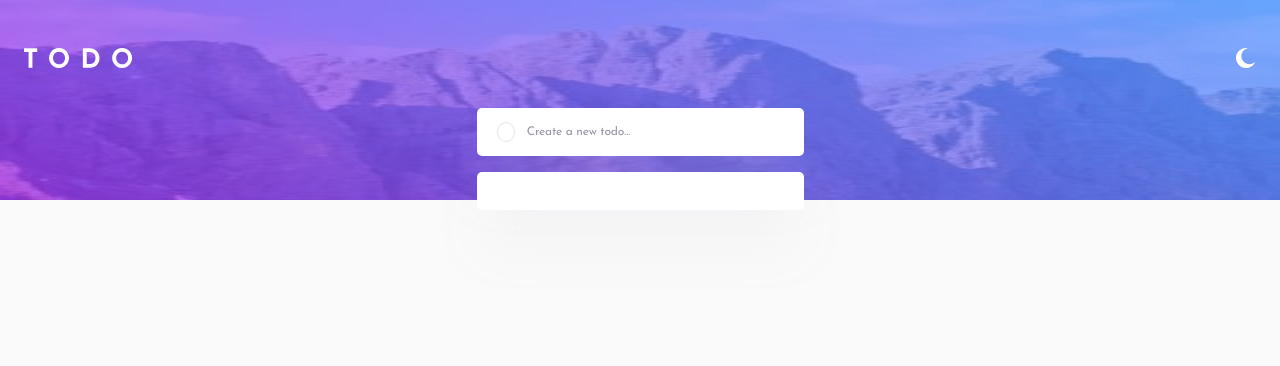
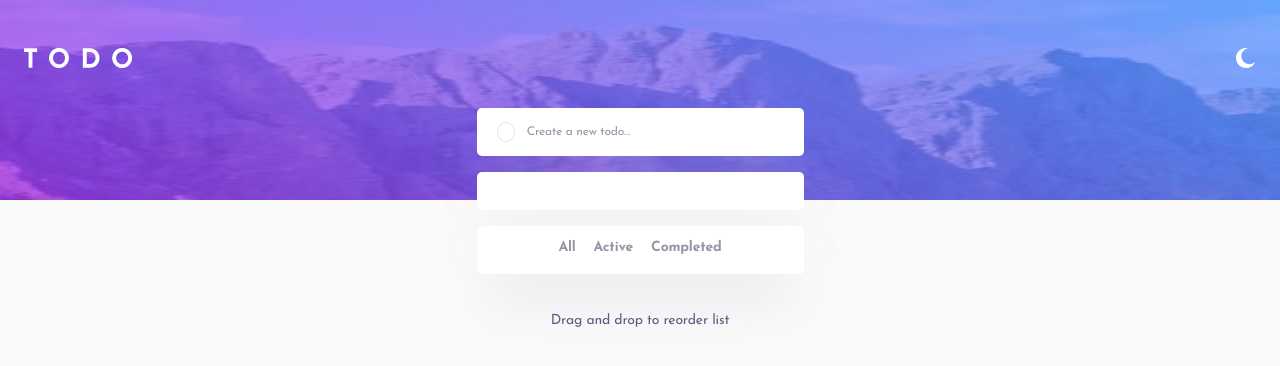
Before and after one commit to achiewe/Todo-app, a React (Vite) app: page / in a window 1280 px wide. Shown: the top 366 px of the page. Built offline with nearby package versions, Linux system fonts and the light colour scheme.

Commit message:
add new component control panel and update code

```diff
--- a/src/App.tsx
+++ b/src/App.tsx
@@ -26,7 +26,6 @@ const MainContainer = styled.div<{ darkMode: boolean }>`
   align-items: flex-start;
   justify-content: flex-start;
   background-image: url(${BgMobileLight});
-
   padding: 0 24px;
   background-repeat: no-repeat;
   background-size: 100% 200px;
--- /dev/null
+++ b/src/components/ControlPanel.tsx
@@ -0,0 +1,42 @@
+import styled from "styled-components";
+import { useSelector } from "react-redux";
+import { Mode } from "../store/redux";
+
+const ControlPanel = (): JSX.Element => {
+  const darkMode = useSelector((redux: Mode) => redux.Mode.gloomy);
+  return (
+    <MainControl darkMode={darkMode}>
+      <h2> All</h2>
+      <h2>Active</h2>
+      <h2>Completed</h2>
+    </MainControl>
+  );
+};
+
+const MainControl = styled.div<{ darkMode: boolean }>`
+  width: 100%;
+  display: flex;
+  justify-content: center;
+  align-items: center;
+  flex-direction: row;
+  background-color: ${(props) => (props.darkMode ? "#25273D" : "#ffffff")};
+  padding: 15px 0 19px 0;
+  border-radius: 5px;
+  width: 327px;
+  margin-bottom: 24px;
+  box-shadow: ${(props) =>
+    props.darkMode
+      ? "0px 35px 50px -15px rgba(0, 0, 0, 0.5)"
+      : "0px 35px 50px -15px rgba(194, 195, 214, 0.5)"};
+  gap: 18px;
+
+  h2 {
+    font-size: 14px;
+    font-weight: 700;
+    line-height: 14px;
+    letter-spacing: -0.1944444477558136px;
+    text-align: left;
+    color: ${(props) => (props.darkMode ? "#5B5E7E" : "#9495a5")};
+  }
+`;
+export default ControlPanel;
--- a/src/components/Todo.tsx
+++ b/src/components/Todo.tsx
@@ -4,6 +4,7 @@ import styled from "styled-components";
 import { TodoRoot, Mode } from "../store/redux";
 import { makeTodo, toggleReceive } from "../store/TodoSlice";
 import crossSvg from "../assets/icon-cross.svg";
+import ControlPanel from "./ControlPanel";
 import React from "react";
 
 const Todo = (): JSX.Element => {
@@ -51,6 +52,8 @@ const Todo = (): JSX.Element => {
           </React.Fragment>
         ))}
       </ul>
+      <ControlPanel />
+      <p> Drag and drop to reorder list</p>
     </TodoMain>
   );
 };
@@ -110,7 +113,11 @@ const TodoMain = styled.div<{ darkMode: boolean }>`
     display: flex;
     flex-direction: column;
     background-color: ${(props) => (props.darkMode ? "#25273D" : "#FFFFFF")};
-    box-shadow: 0px 35px 50px -15px rgba(194, 195, 214, 0.5);
+    box-shadow: ${(props) =>
+      props.darkMode
+        ? "0px 35px 50px -15px rgba(0, 0, 0, 0.5)"
+        : "0px 35px 50px -15px rgba(194, 195, 214, 0.5)"};
+
     border-radius: 5px;
     padding: 16px 0 22px 0;
     gap: 16px;
@@ -162,5 +169,14 @@ const TodoMain = styled.div<{ darkMode: boolean }>`
       height: 1px;
     }
   }
+
+  p {
+    font-size: 14px;
+    font-weight: 400;
+    line-height: 14px;
+    letter-spacing: -0.1944444477558136px;
+    text-align: center;
+    color: #5b5e7e;
+  }
 `;
 export default Todo;
```
